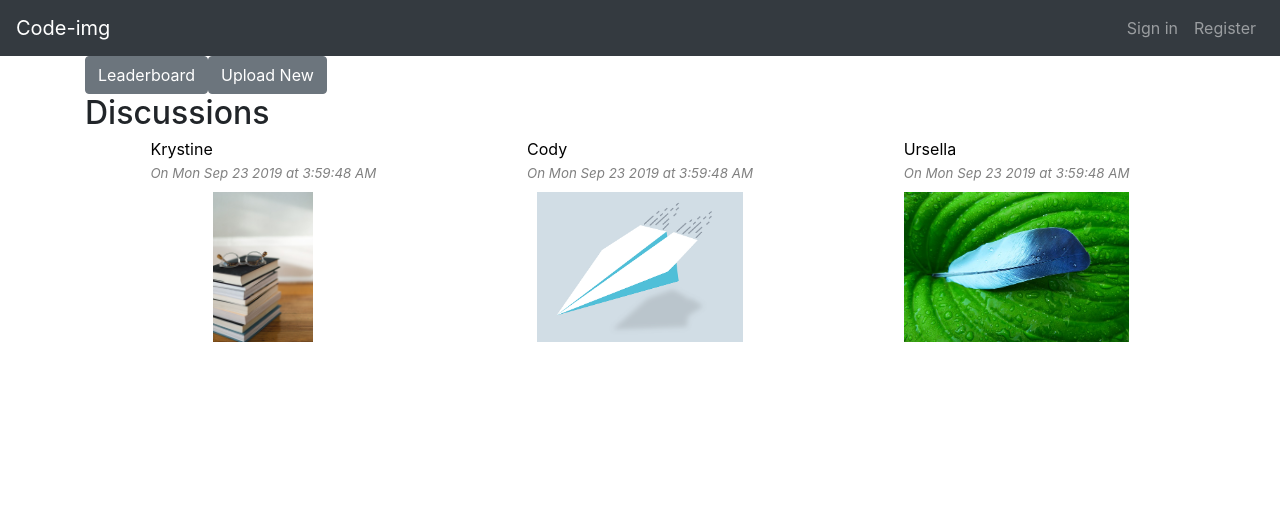
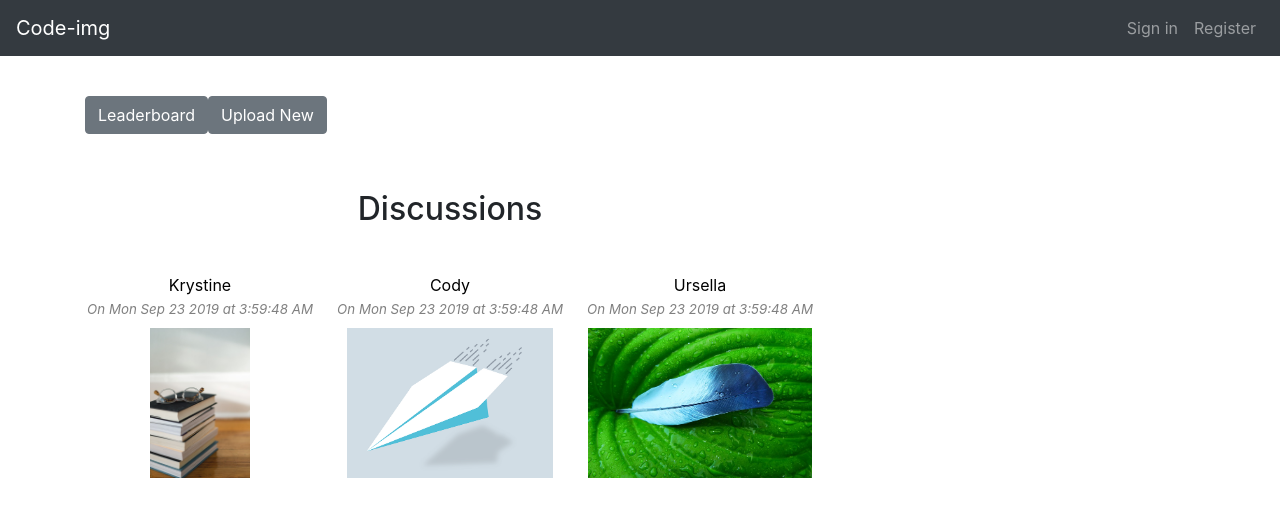
Before and after one commit to mlbiche/code-img, a React (Create React App) app: page / in a window 1280 px wide. Shown: the top 516 px of the page. Built offline with nearby package versions, Linux system fonts and the light colour scheme.

Commit message:
customise the frontPageView with the bootstrap functionalities

```diff
--- a/src/FrontPageView/FrontPageView.css
+++ b/src/FrontPageView/FrontPageView.css
@@ -16,10 +16,20 @@
   text-align: center;
 }
 
-#front-page-container > #front-page-title {
-  text-align: center;
-}
+/* #front-page-container > #front-page-title { */
+  /* text-align: center; */
+/* } */
+  .frontpage-row {
+    margin-top: 1rem;
+    margin-bottom: 1rem;
+    justify-content: center;
+  }
 
+  .frontpage-title-col {
+    margin-top: 1.5rem;
+    margin-bottom: 1rem;
+    text-align: center;
+  }
 #front-page-container > #front-page-discussions-container {
   display: flex;
   flex-wrap: wrap;
--- a/src/FrontPageView/FrontPageView.js
+++ b/src/FrontPageView/FrontPageView.js
@@ -29,18 +29,18 @@ function FrontPageView() {
     // //   </div>
     // // </div>
     <Container className="main-container">
-    <Row>
-      <Col>
+    <Row className="frontpage-row">
+      <Col className="frontpage-title-col">
         <FrontPageNavBar />
       </Col>
     </Row>
     <Row>
-      <Col className="main-title-col">
+      <Col xs={12} lg={8} md={4} className="frontpage-title-col">
         <h2>Discussions</h2>
       </Col>
     </Row>
     <Row>
-      <Col>
+      <Col xs={12} lg={8} md={4} className="frontpage-title-col">
         <CardColumns>
           {
             MOCKUP_DISCUSSIONS.map((mockup_discussion) => (
```
